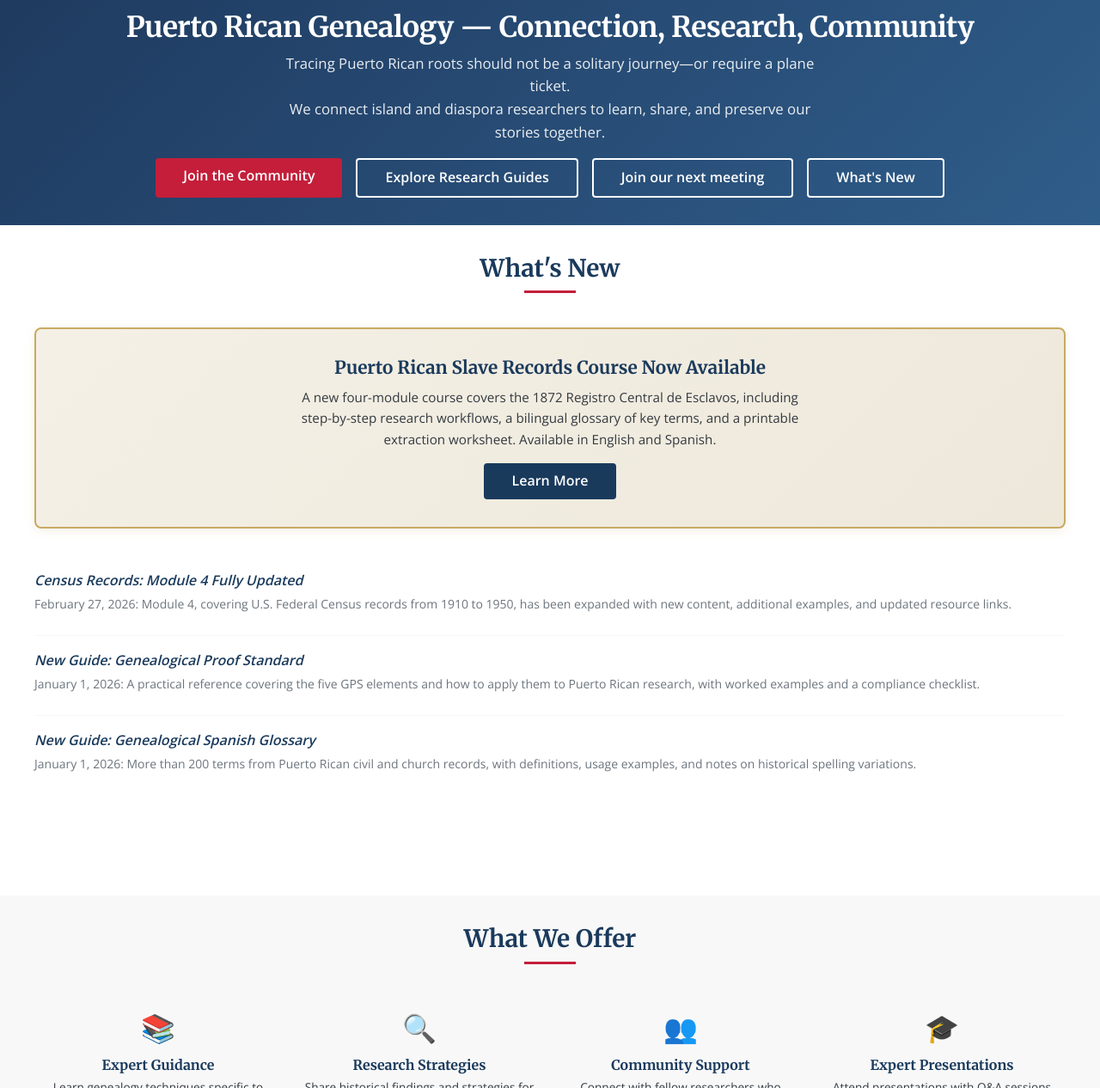
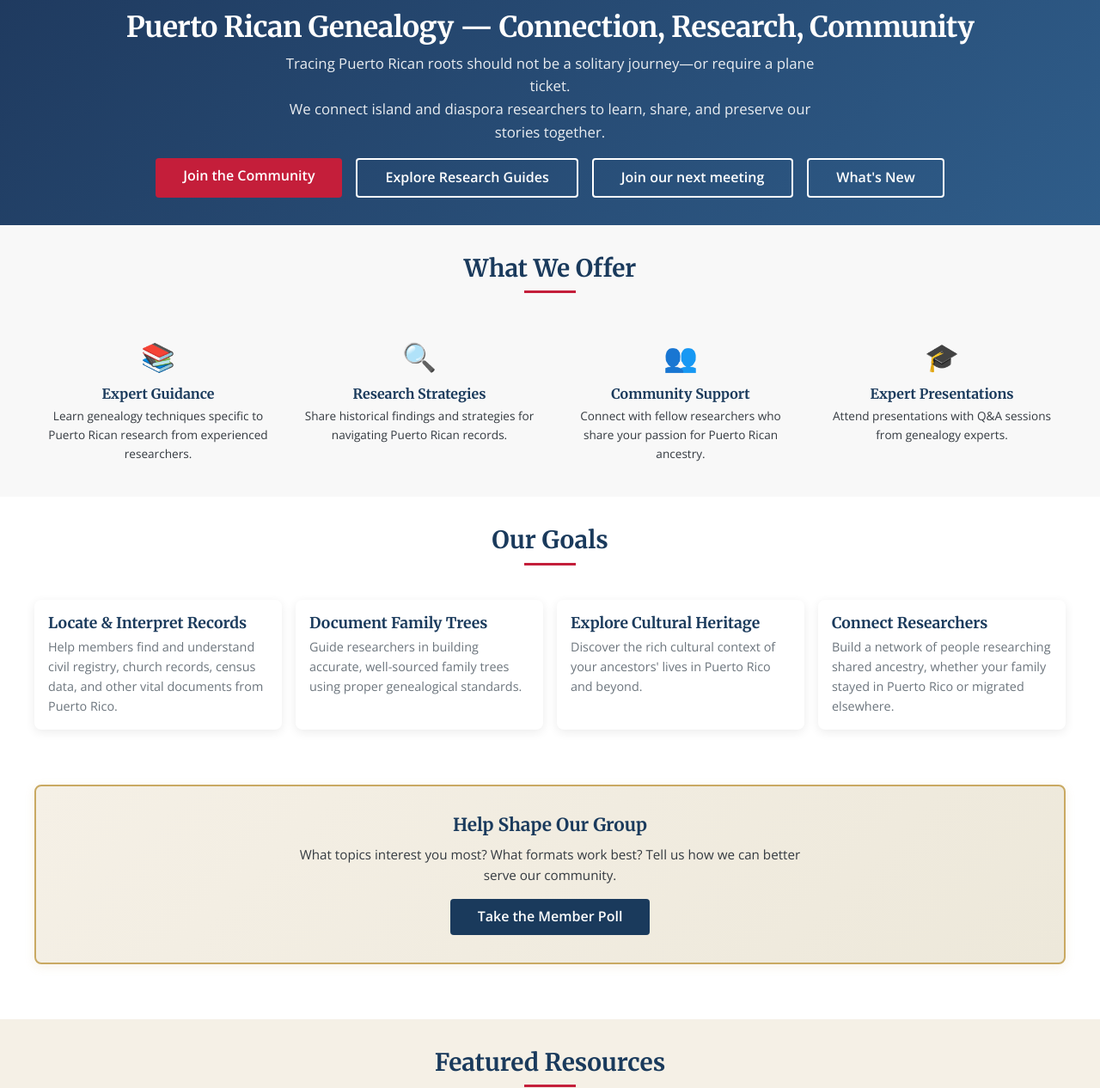
Before and after one commit to SylviaVargas/puertoricangenealogygroup, a Jekyll site: the page built from index.md, in a window 1280 px wide and 1400 px high, cut to the strip 134-1400 px from the top of the window. Shown: the whole strip at 86% size. Built offline with Jekyll 4.4.1, drawn with Linux system fonts in a browser that asks for light colours.

Commit message:
Updates to What's New

```diff
--- a/index.md
+++ b/index.md
@@ -18,45 +18,6 @@ last_modified_at: 2026-02-07
       <a href="{{ '/meetings/' | relative_url }}" class="btn btn-secondary">Join our next meeting</a>
       <a href="{{ '/whats-new/' | relative_url }}" class="btn btn-secondary">What's New</a>
     </div>
-  </div>
-</section>
-
-<section class="section">
-  <div class="section-container">
-    <div class="section-title">
-      <h2>What's New</h2>
-    </div>
-    {% assign featured = site.data.news | where_exp: "item", "item.featured == true" | first %}
-    {% if featured %}
-    <div class="poll-callout">
-      <h3>
-        {% if featured.link %}<a href="{{ featured.link | relative_url }}">{{ featured.title }}</a>{% else %}{{ featured.title }}{% endif %}
-      </h3>
-      <p>{{ featured.body }}</p>
-      {% if featured.link %}
-      <a href="{{ featured.link | relative_url }}" class="btn btn-primary">Learn More</a>
-      {% endif %}
-    </div>
-    {% endif %}
-    {% assign non_featured = site.data.news | where_exp: "item", "item.featured != true" %}
-    {% assign recent = non_featured | slice: 0, 3 %}
-    {% if recent.size > 0 %}
-    <ul class="resource-list">
-      {% for item in recent %}
-      <li>
-        {% if item.link %}
-        <a href="{{ item.link | relative_url }}"><em>{{ item.title }}</em></a>
-        {% else %}
-        <strong>{{ item.title }}</strong>
-        {% endif %}
-        <p class="description">{{ item.date | date: "%B %-d, %Y" }}: {{ item.body }}</p>
-      </li>
-      {% endfor %}
-    </ul>
-    {% endif %}
-    <p class="text-center mt-2">
-      <a href="{{ '/whats-new/' | relative_url }}" class="btn btn-secondary">See All Updates</a>
-    </p>
   </div>
 </section>
 
```
Also changed, not shown: es/index.md (+0 -39 lines).
